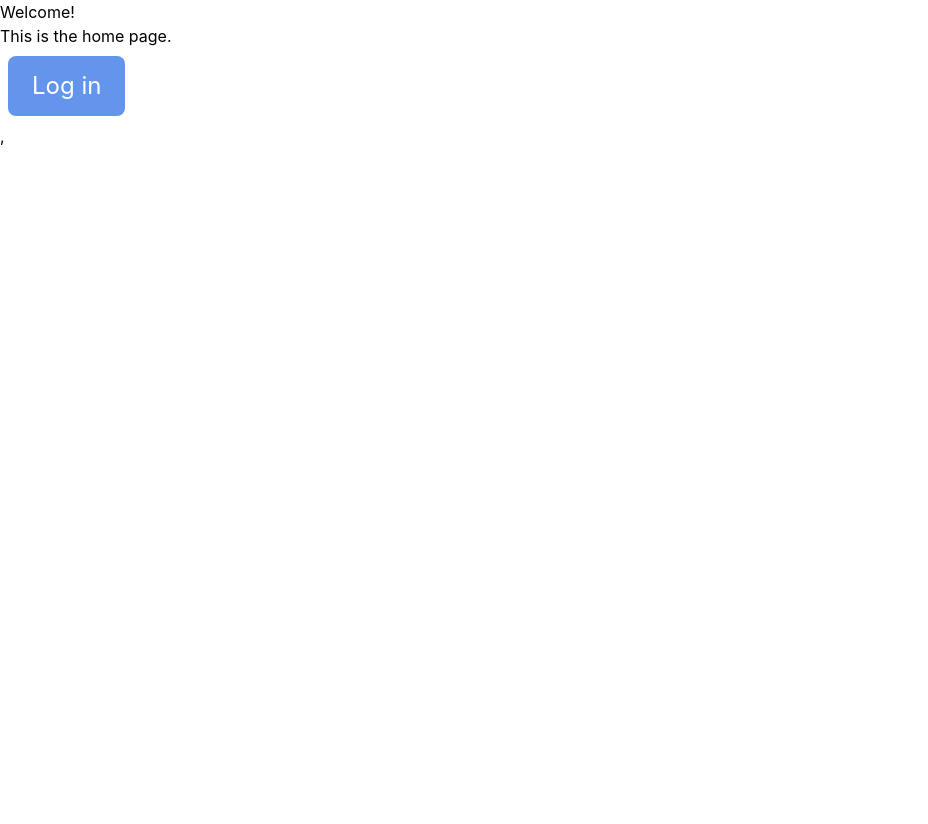
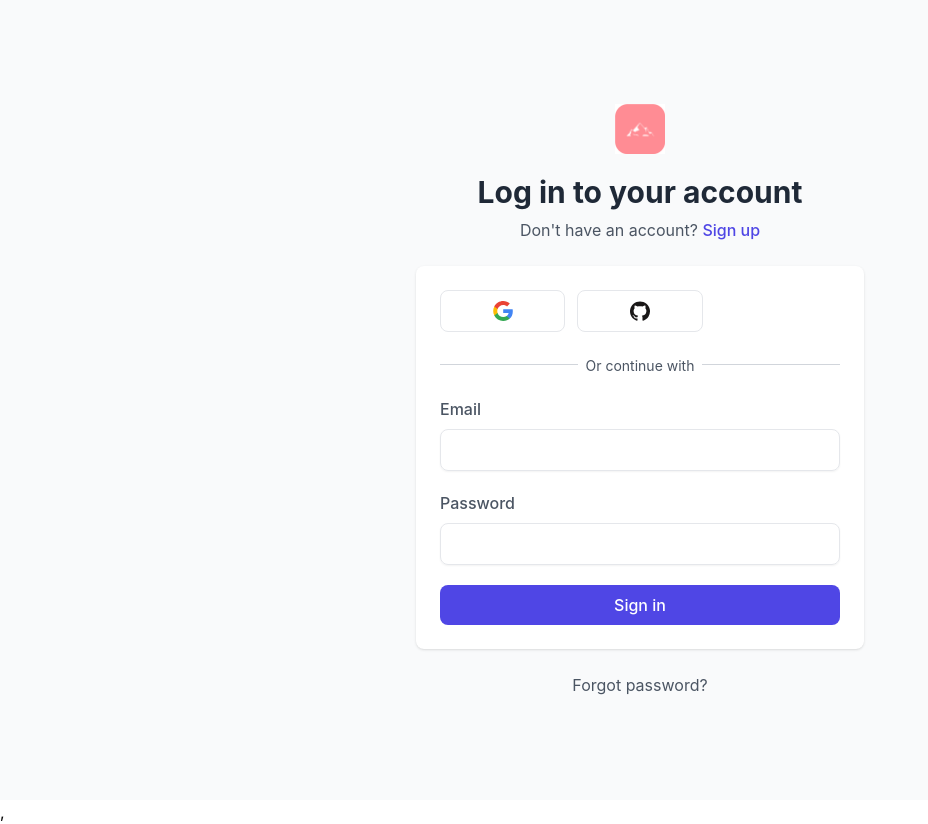
Before and after one commit to linhdnguyen23/Talkie, a React (Create React App) app in the folder client/: page / in a window 1280 px wide. Shown: the whole page, without its empty margins (0-928 px from the left). Before the commit the page ends 800 px from the top, so only its background shows below. Built offline with nearby package versions, Linux system fonts and the light colour scheme; no server answers.

Commit message:
Add react router, fix login

```diff
--- a/client/src/App.js
+++ b/client/src/App.js
@@ -2,11 +2,13 @@ import React, { useState, useEffect } from 'react';
 import axios from 'axios';
 import Home from './home';
 import Login from './login';
+import { Navigate } from "react-router-dom";
+
 
 function App() {
 
-    const [ user, setUser ] = useState([]);
-    const [ profile, setProfile ] = useState([]);
+    const [ user, setUser ] = useState();
+    const [ profile, setProfile ] = useState();
     useEffect(() => {
         const loggedInUser = localStorage.getItem("user");
         if (loggedInUser) {
@@ -33,9 +35,10 @@ function App() {
         [ user ]
     );
     if (user) {
-        return <Home></Home>;
+        return (<Navigate to="/home" replace={true} />)
+    } else {
+        return (<Navigate to="/login" replace={true} />)
     }
-    return <Login></Login>
 
   }
 export default App;
--- a/client/src/index.js
+++ b/client/src/index.js
@@ -2,12 +2,35 @@ import React from 'react';
 import ReactDOM from 'react-dom/client';
 import './index.css';
 import App from './App';
+import Login from './login';
+import Home from './home';
+
+
 import { GoogleOAuthProvider } from "@react-oauth/google"
+import {
+  createBrowserRouter,
+  RouterProvider,
+} from "react-router-dom";
+
+const router = createBrowserRouter([
+  {
+    path: "/",
+    element: <Login/>,
+  },
+  {
+    path: "/login",
+    element: <Login/>,
+  },
+  {
+    path: "/home",
+    element: <Home/>,
+  },
+]);
 
 ReactDOM.createRoot(document.getElementById('root')).render(
   <GoogleOAuthProvider clientId='1048497667171-e3o9poaflopvehrmc7tvaom8dgl88jpd.apps.googleusercontent.com'>
     <React.StrictMode>
-      <App />
+      <RouterProvider router={router} />
     </React.StrictMode>,
   </GoogleOAuthProvider>
 )
--- a/client/src/login.js
+++ b/client/src/login.js
@@ -1,18 +1,28 @@
 import React, { useState } from 'react'
 import { useGoogleLogin } from '@react-oauth/google';
+import { Navigate, useNavigate, Link } from "react-router-dom";
 
 const Login = (props) => {
-  const [email, setUser] = useState('')
+  const [user, setUser] = useState()
+  const [email, setEmail] = useState('')
   const [password, setPassword] = useState('')
   const [emailError, setUserError] = useState('')
   const [passwordError, setPasswordError] = useState('')
+  let navigate = useNavigate();
 
   const login = useGoogleLogin({
-    onSuccess: (codeResponse) => setUser(codeResponse),
+    onSuccess: function(codeResponse){
+        localStorage.setItem('user', JSON.stringify(codeResponse));
+        navigate("/home", { state: codeResponse });
+    },
     onError: (error) => console.log('Login Failed:', error)
   });
 
+  const loggedInUser = localStorage.getItem("user");
 
+  if(loggedInUser){
+    <Link to="/home" state={loggedInUser} />;
+  } else{
     return (
         <main className="w-full h-screen flex flex-col items-center justify-center bg-gray-50 sm:px-4">
                 <div className="w-full space-y-6 text-gray-600 sm:max-w-md">
@@ -102,5 +112,6 @@ const Login = (props) => {
             </main>
     )
     }
+}
 
 export default Login
```
Also changed, not shown: client/public/talkie.png (added). Lines whose indentation alone changed are shown as unchanged.
